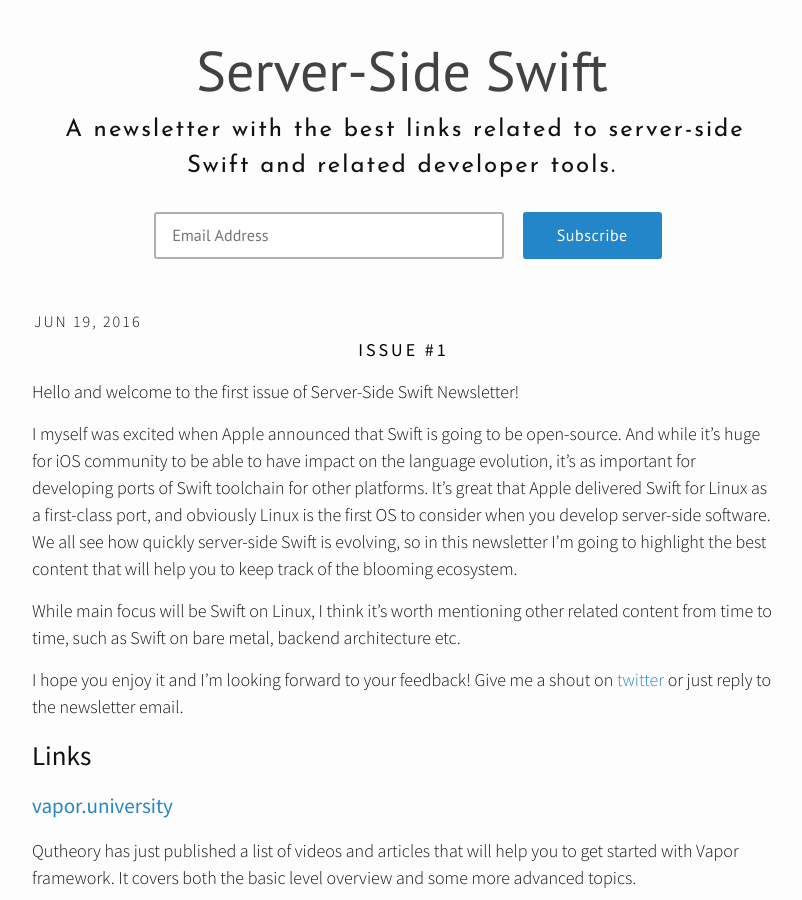
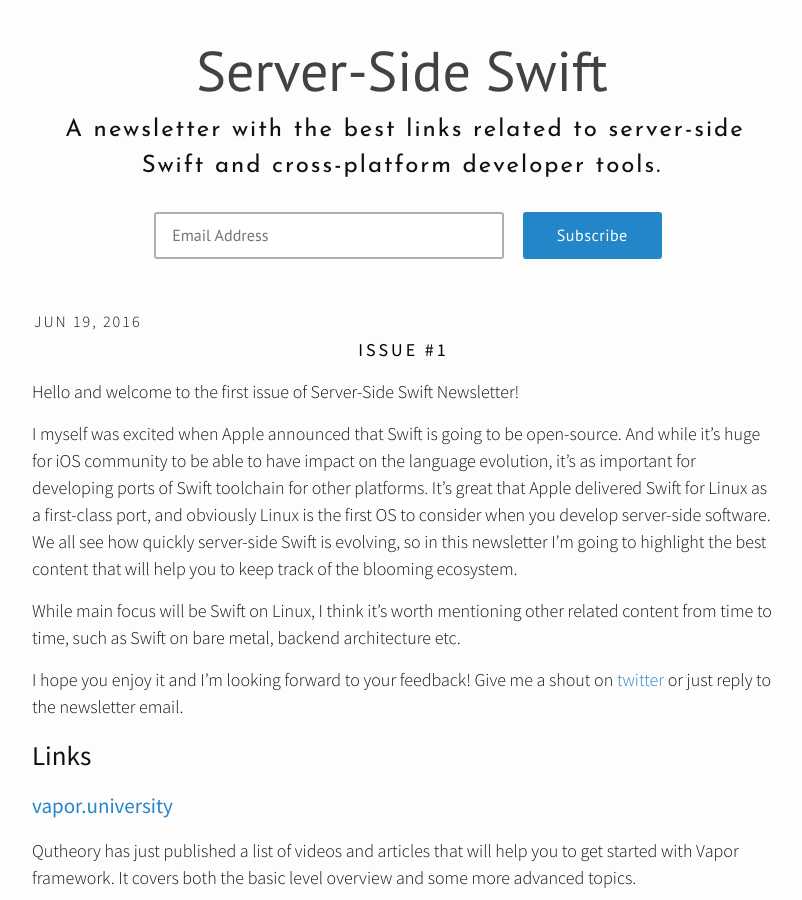
Before and after one commit to ServerSwift/serverswift.tech, a Jekyll site: the page built from index.html, in a window 1280 px wide and 900 px high. Shown: the whole window, without its empty margins (238-1040 px from the left). Built offline with Jekyll 4.4.1, drawn with Linux system fonts in a browser that asks for light colours; nearby versions of some CDN libraries; some of the changed text lies outside the part shown.

Commit message:
fixed a typo

```diff
--- a/_config.yml
+++ b/_config.yml
@@ -8,7 +8,7 @@
 # Site settings
 title: Server-side Swift
 email: max.desiatov@gmail.com
-description: A newsletter with the best links related to server-side Swift and related developer tools.
+description: A newsletter with the best links related to server-side Swift and cross-platform developer tools.
 baseurl: "" # the subpath of your site, e.g. /blog
 url: "https://serverswift.tech" # the base hostname & protocol for your site
 twitter_username: _digital_signal
```
